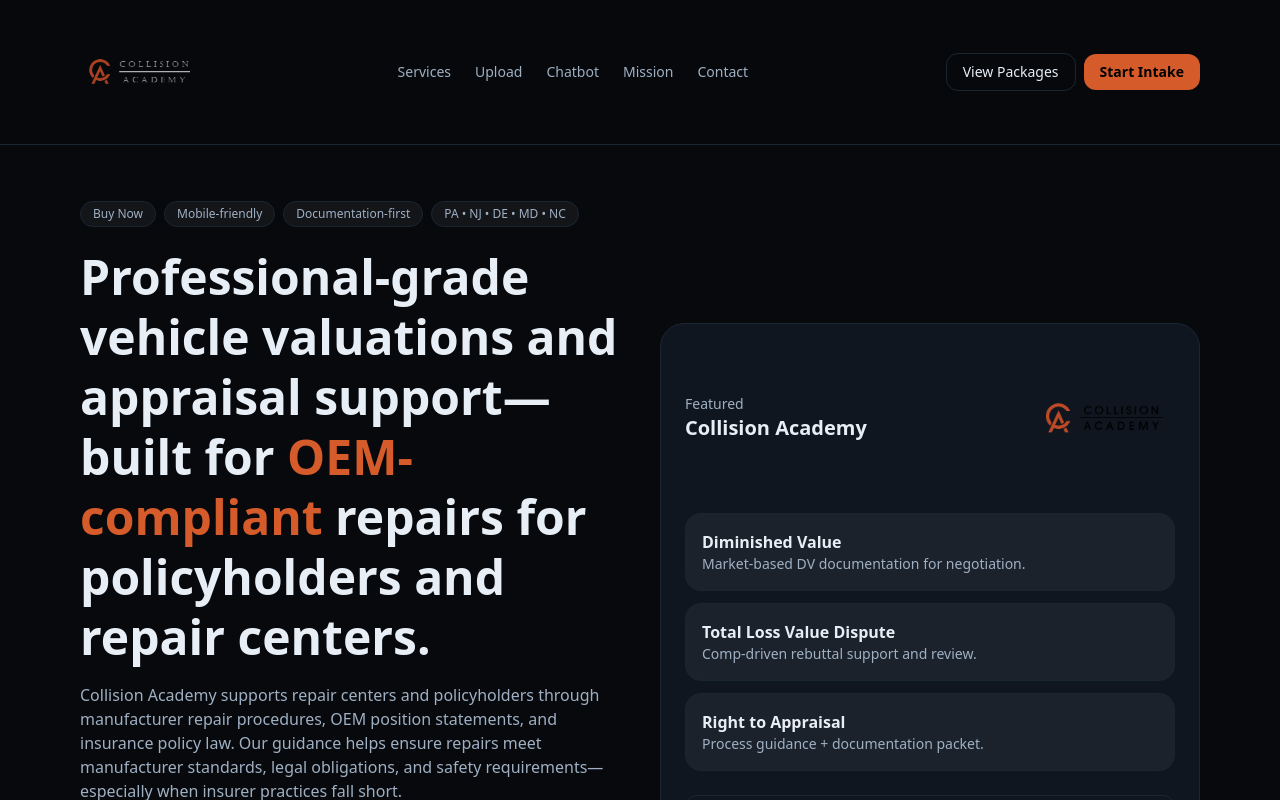
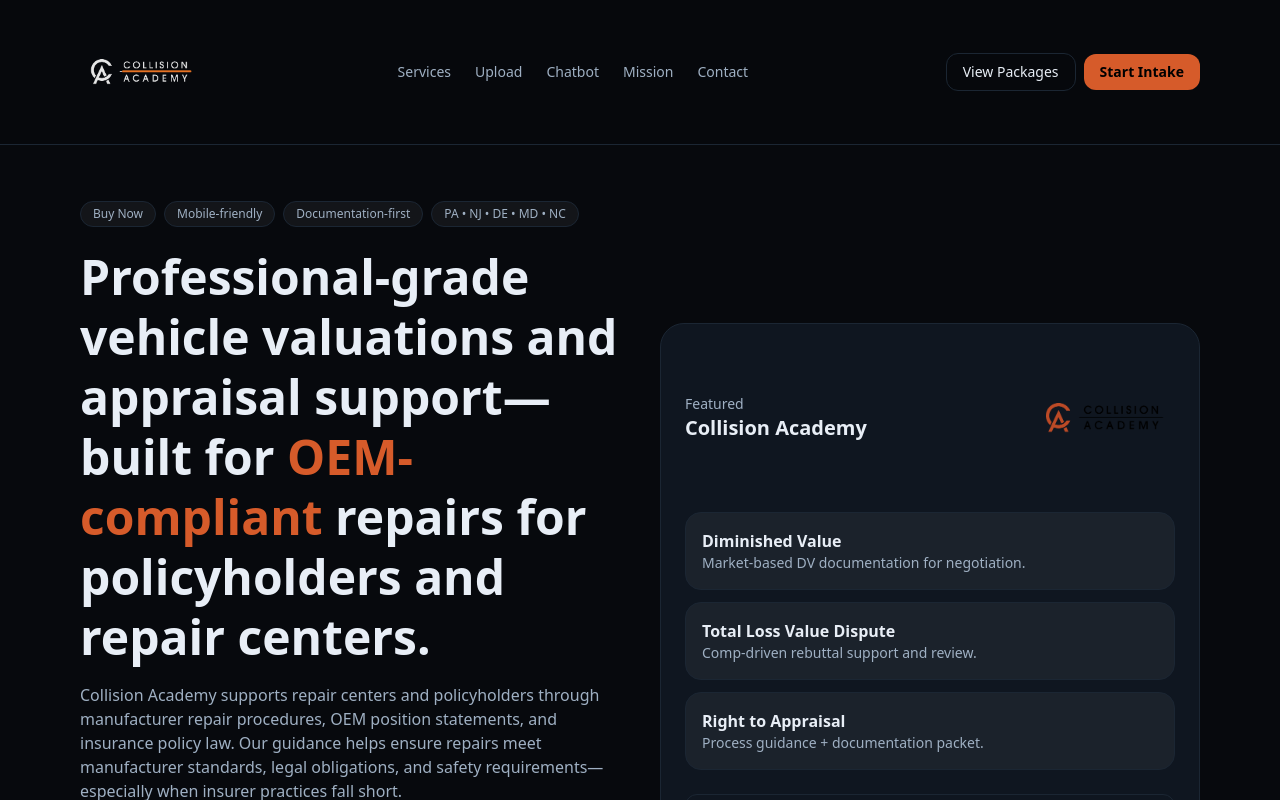
Before and after one commit to Collision-IQ/Collision-IQ, a Next.js app: page / in a window 1280 px wide. Shown: the top 800 px of the page. Built offline with nearby package versions, Linux system fonts and the light colour scheme.

Commit message:
white logo

```diff
--- a/src/app/layout.tsx
+++ b/src/app/layout.tsx
@@ -46,7 +46,7 @@ export default function RootLayout({
           <div className="mx-auto flex max-w-6xl items-center justify-between px-4 py-3">
             <Link href="/" className="flex items-center gap-3">
              <Image
-              src="/brand/logos/logo-grey.png"
+              src="/brand/logos/logo-white.png"
               alt="Collision Academy"
               width={120}
               height={32}
```
